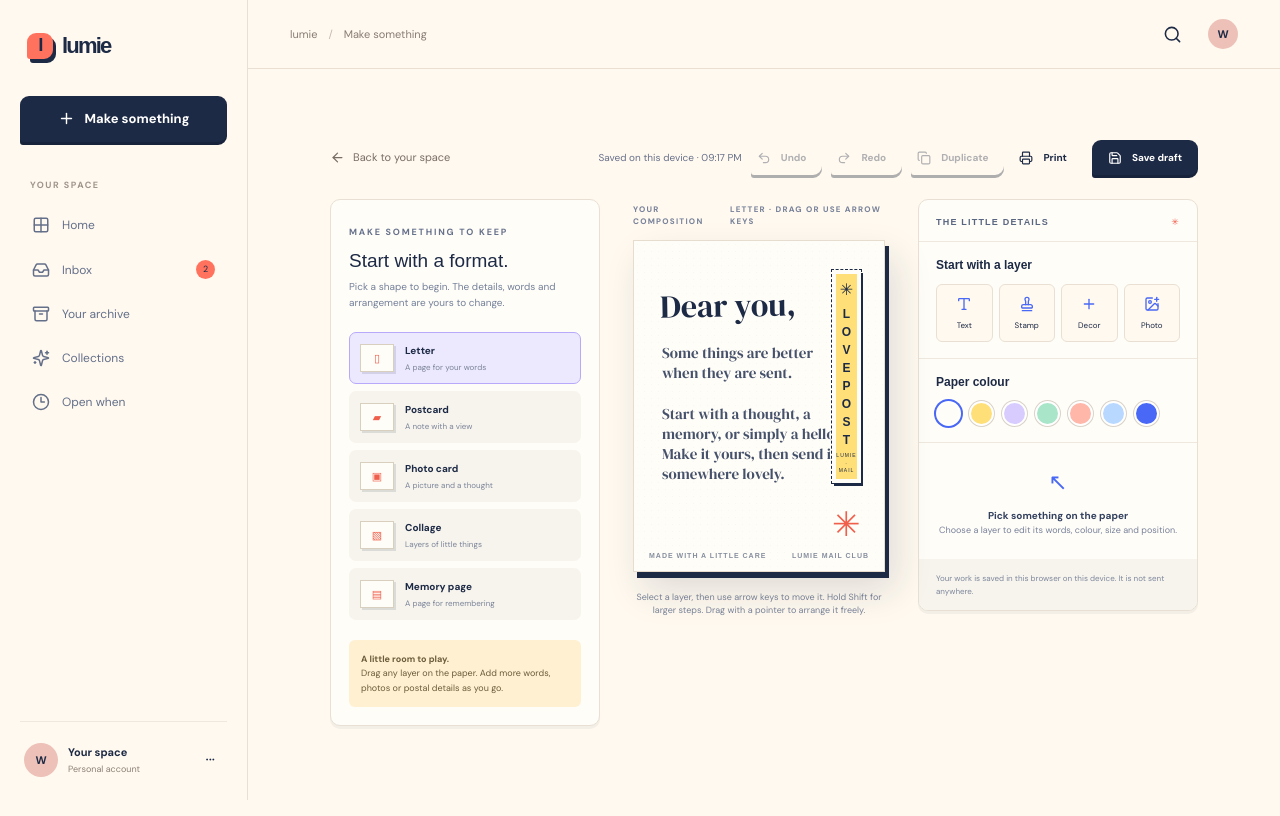
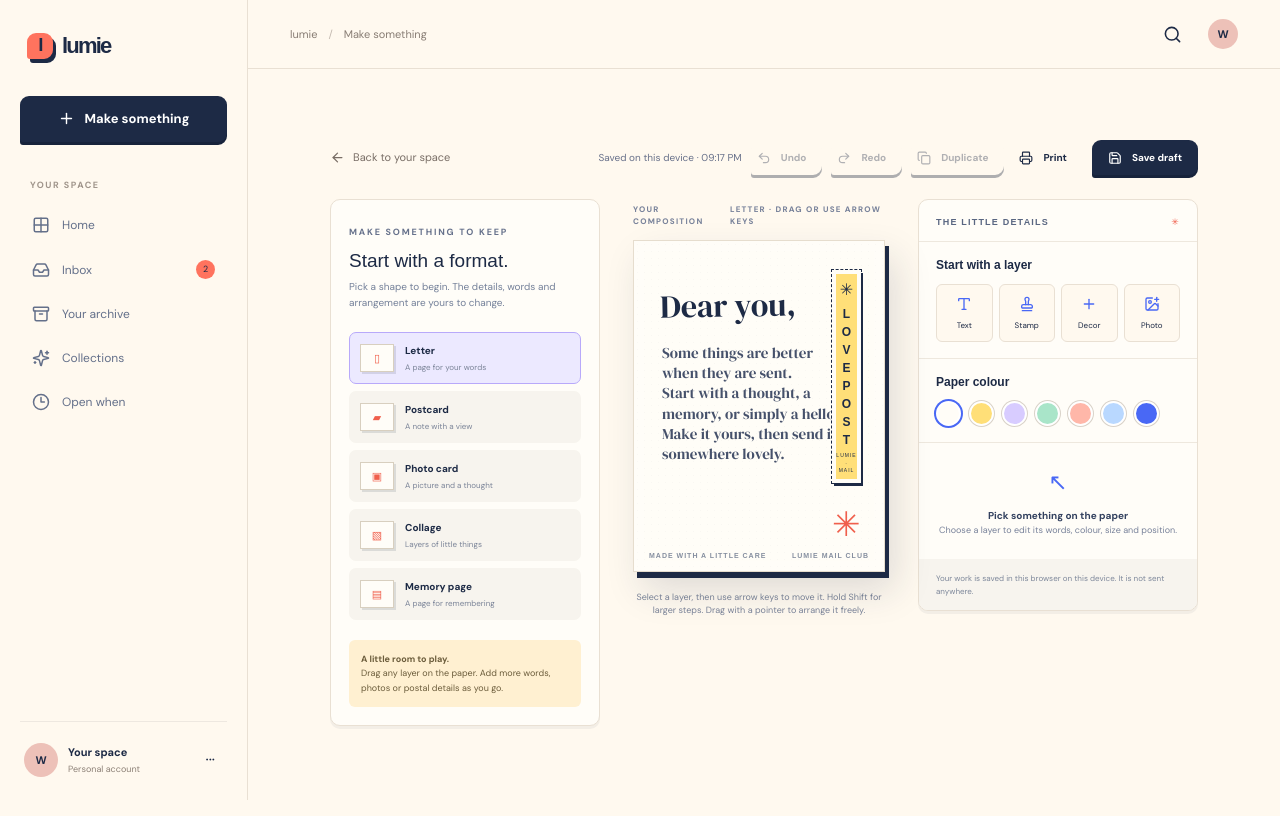
Before and after one commit to Wuraola-Adebisi/Lumie, a React (Vite) app: page /app/create in a window 1280 px wide. Shown: the top 816 px of the page. Built offline with nearby package versions, Linux system fonts and the light colour scheme; a web font is replaced by a local one.

Commit message:
Render rich-text formatting in composition canvas

```diff
--- a/src/features/studio/StudioCanvas.tsx
+++ b/src/features/studio/StudioCanvas.tsx
@@ -2,6 +2,7 @@ import { useEffect, useRef, useState } from 'react'
 import type { KeyboardEvent, PointerEvent } from 'react'
 import type { StudioDocument, StudioElement } from './studioTypes'
 import { studioFormats } from './studioTypes'
+import RichTextContent from './RichTextContent'
 
 interface Props {
   document: StudioDocument
@@ -41,7 +42,7 @@ export default function StudioCanvas({ document, selectedId, onSelect, onDeselec
   }, [onMove])
 
   const startDrag = (event: PointerEvent<HTMLElement>, element: StudioElement) => {
-    if ((event.target as HTMLElement).closest('input, textarea, button, select')) return
+    if ((event.target as HTMLElement).closest('input, textarea, button, select, a, [contenteditable="true"]')) return
     event.preventDefault()
     event.stopPropagation()
     onSelect(element.id)
@@ -101,12 +102,10 @@ export default function StudioCanvas({ document, selectedId, onSelect, onDeselec
                 fontFamily: element.fontFamily,
                 fontSize: `clamp(10px, ${element.fontSize ?? 16}px, 42px)`,
                 color: element.color ?? '#1d2a45',
-                whiteSpace: 'pre-wrap',
-                fontWeight: element.bold ? 700 : 400,
-                fontStyle: element.italic ? 'italic' : 'normal',
-                textAlign: element.textAlign ?? 'left',
                 overflowWrap: 'anywhere',
-              }}>{element.text}</div>
+              }}>
+                <RichTextContent content={element.richText} fallbackText={element.text}/>
+              </div>
             )}
             {element.kind === 'stamp' && <div className="studio-stamp-art"><span>✳</span><strong>{element.value ?? 'POST'}</strong><small>LUMIE · MAIL</small></div>}
             {element.kind === 'decoration' && <div className="studio-decoration-art" style={{ fontSize: element.fontSize ?? 34 }}>{element.value ?? '✳'}</div>}
```
